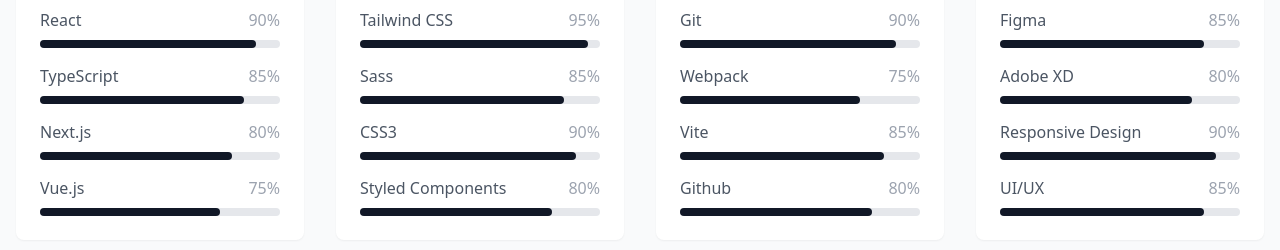
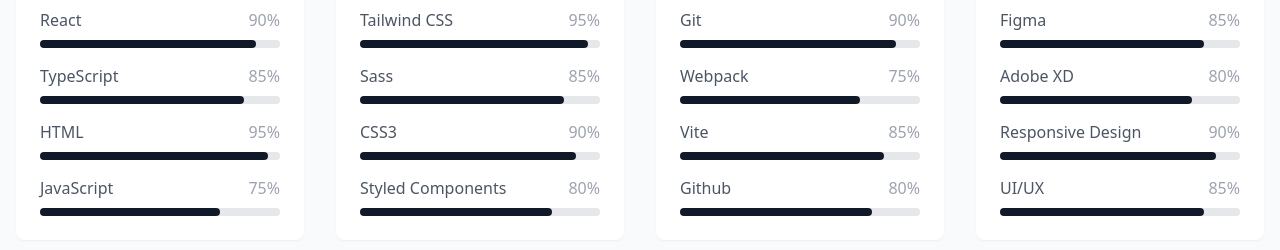
Before and after one commit to BEREKOUTOU/portefeuille, a React (Vite) app: page / in a window 1280 px wide. Shown: the part 1700-1950 px from the top of the page. Built offline with nearby package versions, Linux system fonts and the light colour scheme; a web font is replaced by a local one.

Commit message:
Refactor skills list to remove Next.js and Vue.js, restoring HTML and JavaScript entries

```diff
--- a/src/components/Skills.tsx
+++ b/src/components/Skills.tsx
@@ -11,8 +11,8 @@
       items: [
         { name: "React", level: 90 },
         { name: "TypeScript", level: 85 },
-        { name: "Next.js", level: 80 },
-        { name: "Vue.js", level: 75 }
+        { name: "HTML", level: 95 },
+        { name: "JavaScript", level: 75 }
       ]
     },
     {
```
